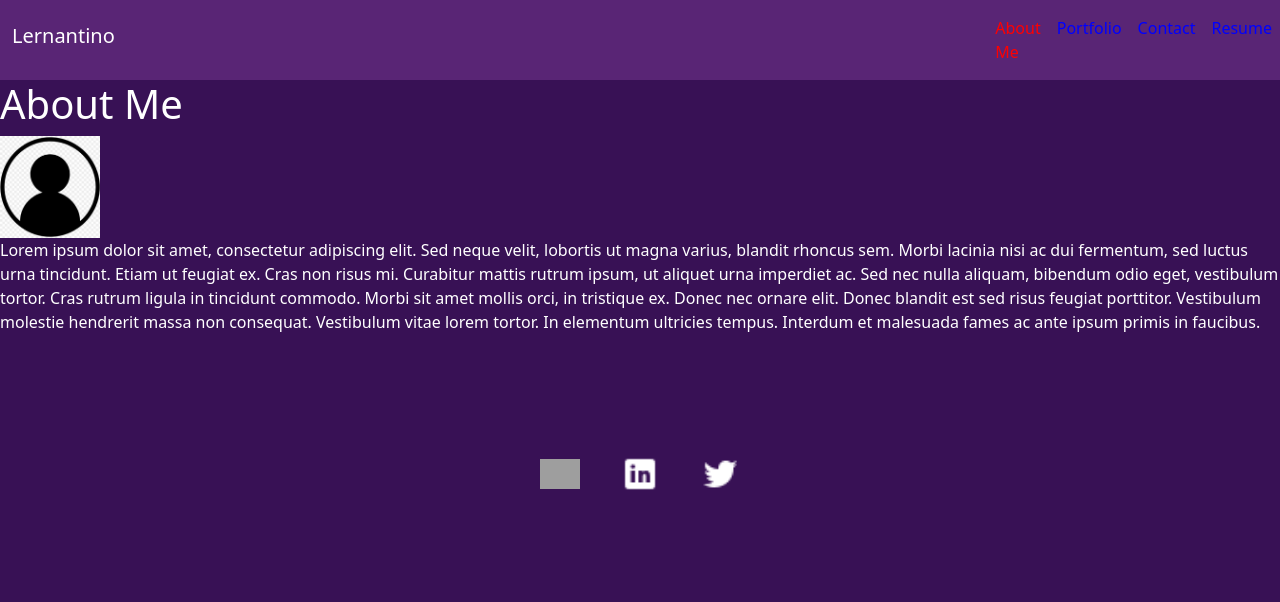
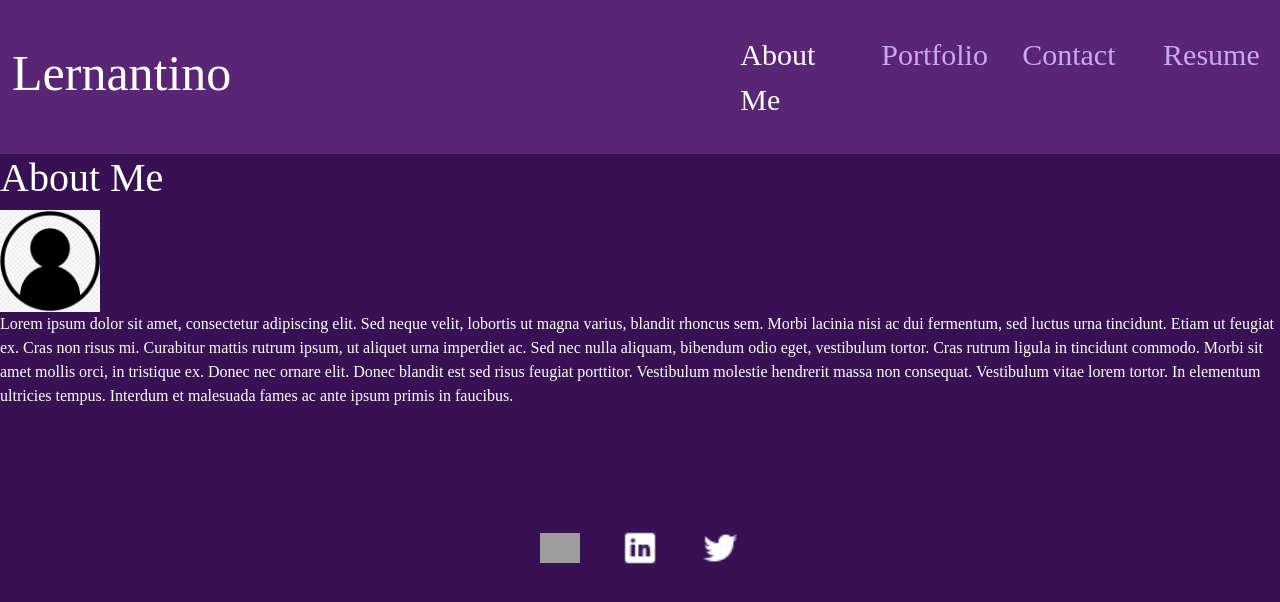
Before and after one commit to vossellerm/react-employee-portfolio, a React (Create React App) app: page / in a window 1280 px wide. Shown: the top 602 px of the page. Built offline with nearby package versions, Linux system fonts and the light colour scheme; grey boxes are pictures that could not be loaded.

Commit message:
styling navbar

```diff
--- a/src/components/NavTabs.js
+++ b/src/components/NavTabs.js
@@ -2,21 +2,27 @@ import React from "react";
 
 const styles = {
   active: {
-    color: "red",
+    color: "white",
   },
   inactive: {
-    color: "blue",
+    color: "#C9A8F1",
   },
+  name: {
+    fontSize: 50
+  },
+  nav: {
+    fontSize: 30
+  }
 };
 
 function NavTabs({ currentPage, handlePageChange }) {
   return (
     <nav class="navbar navbar-expand-lg ">
       <div class="container-fluid">
-        <h1 class="navbar-brand">Lernantino</h1>
+        <h1 class="navbar-brand" style={styles.name}>Lernantino</h1>
       </div>
-      <ul className="navbar-nav">
-        <li className="nav-item">
+      <ul className="navbar-nav" style={styles.nav}>
+        <li className="nav-item w-25 p-3">
           <a
             href="#aboutMe"
             onClick={() => handlePageChange("AboutMe")}
@@ -28,7 +34,7 @@ function NavTabs({ currentPage, handlePageChange }) {
             About Me
           </a>
         </li>
-        <li className="nav-item">
+        <li className="nav-item w-25 p-3">
           <a
             href="#portfolio"
             onClick={() => handlePageChange("Portfolio")}
@@ -42,7 +48,7 @@ function NavTabs({ currentPage, handlePageChange }) {
             Portfolio
           </a>
         </li>
-        <li className="nav-item">
+        <li className="nav-item w-25 p-3">
           <a
             href="#contact"
             onClick={() => handlePageChange("Contact")}
@@ -54,7 +60,7 @@ function NavTabs({ currentPage, handlePageChange }) {
             Contact
           </a>
         </li>
-        <li className="nav-item">
+        <li className="nav-item w-25 p-3">
           <a
             href="#resume"
             onClick={() => handlePageChange("Resume")}
--- a/src/components/PortfolioContainer.js
+++ b/src/components/PortfolioContainer.js
@@ -21,6 +21,7 @@ const styles = {
   },
   page: {
     color: "white",
+    fontFamily: "Serif",
   },
   header: {
     backgroundColor: "#592575",
```
